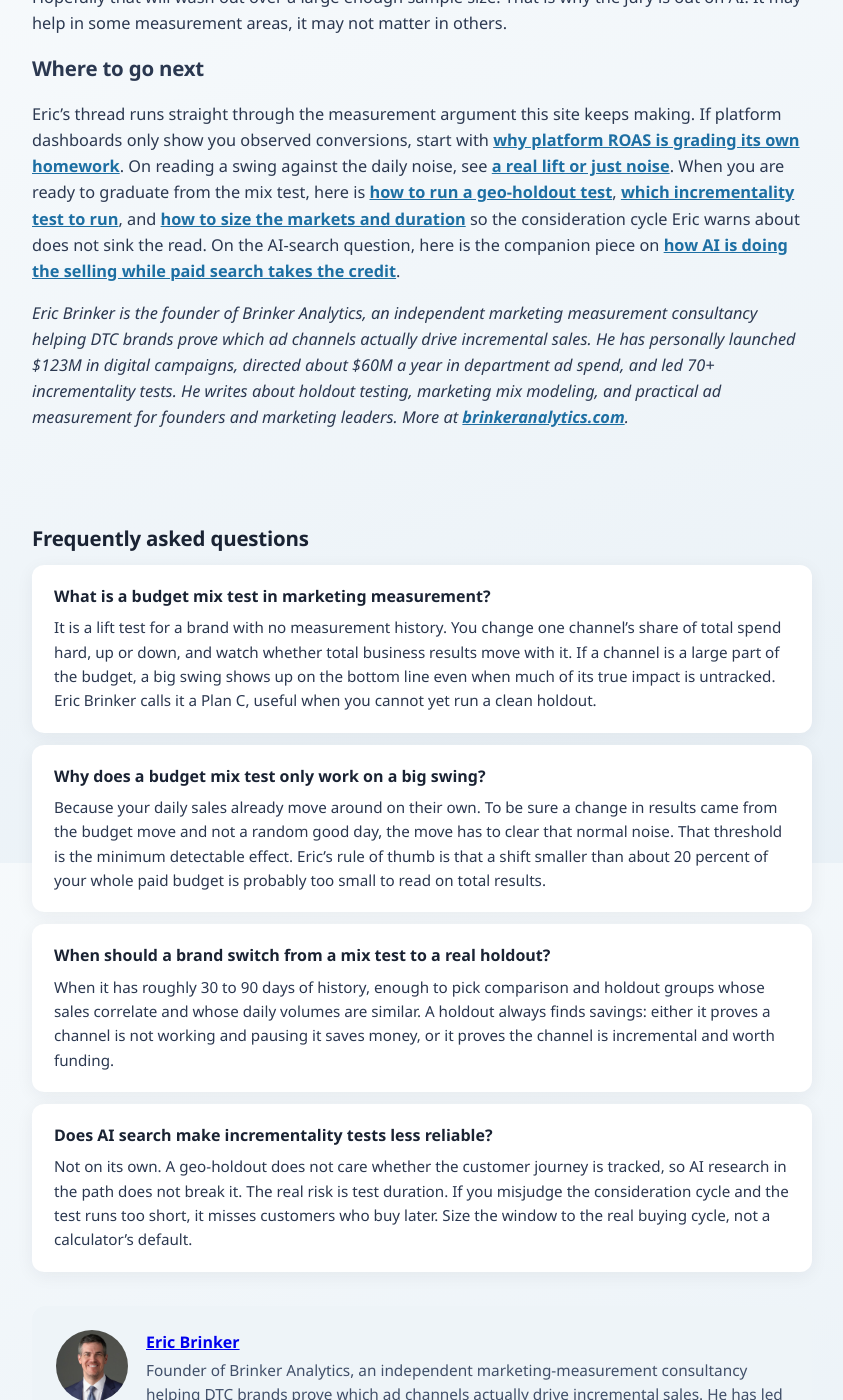
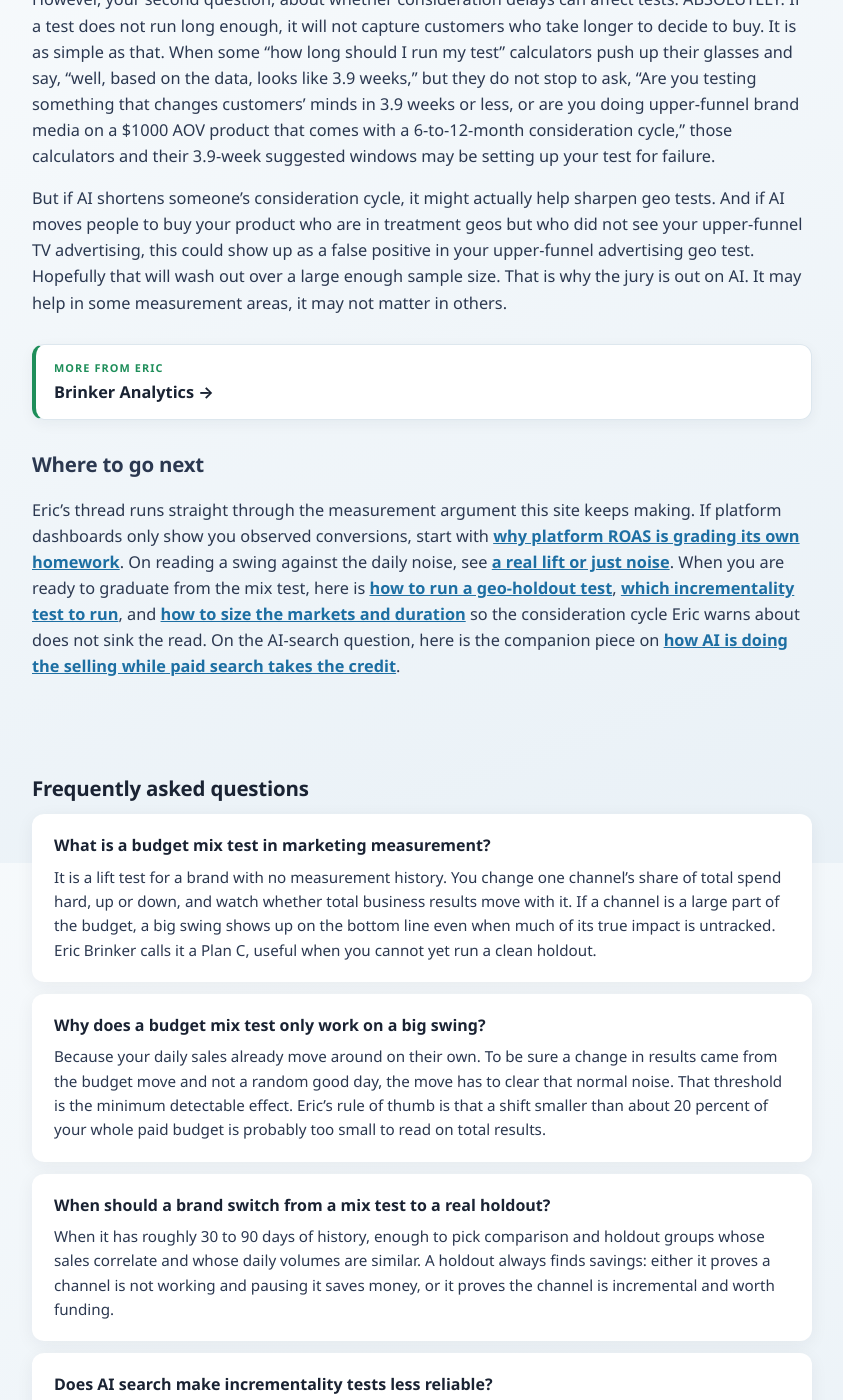
Before and after one commit to lsobrinski-marketing/lindseysobrinski.com, a Jekyll site: the page built from preview/the-budget-mix-test-is-a-plan-c.md, in a window 1280 px wide and 1400 px high, scrolled down 5437 px. Shown: the whole window, without its empty margins (218-1061 px from the left). Built offline with Jekyll 4.4.1, drawn with Linux system fonts in a browser that asks for light colours; some of the changed text lies outside the part shown.

Commit message:
Guest posts: top author card, dedupe bio, pull-quotes, more-from-author banner
- post.html: guest-author card at top (headshot + name->leader + credential +
  Guest contributor label), guest-only via ldr
- _includes/author-banner.html: reusable one-link nod to the guest's best work
  (front-matter driven: leader top_article_url/title; renders nothing if unset)
- site.css: .guestcard, .pullquote, .author-banner components
- _leaders/eric-brinker.md: credential line + top_article_* (site placeholder
  until Eric picks his best piece)
- Eric's post (preview + dark 2026-11-25): remove the duplicate italic footer bio
  (system author box stays), add two pull-quotes, drop the author banner mid-piece

Co-Authored-By: Claude Opus 4.8 <noreply@anthropic.com>

```diff
--- /dev/null
+++ b/_includes/author-banner.html
@@ -0,0 +1,13 @@
+{%- comment -%}
+  "More from the author" banner for guest posts. A one-link nod to the guest's
+  own best work on their site. Renders only when the post has an `author:` whose
+  _leaders page sets `top_article_url`. Drop {% include author-banner.html %}
+  at a natural break in a guest post body; emits nothing for host posts.
+{%- endcomment -%}
+{%- assign bl = site.leaders | where: "slug", page.author | first -%}
+{%- if bl and bl.top_article_url -%}
+<a class="author-banner" href="{{ bl.top_article_url }}" rel="noopener">
+  <span class="ab-k">More from {{ bl.name | split: " " | first }}</span>
+  <span class="ab-t">{{ bl.top_article_title | default: bl.website }} &rarr;</span>
+</a>
+{%- endif -%}
--- a/_layouts/post.html
+++ b/_layouts/post.html
@@ -38,6 +38,17 @@ layout: default
       <span>&middot; {{ content | number_of_words | divided_by: 220 | plus: 1 }} min read</span>
     </p>
   </div>
+
+  {%- if ldr -%}
+  <aside class="guestcard">
+    {%- if ldr.headshot %}<img src="{{ ldr.headshot }}" alt="{{ ldr.name }}" width="56" height="56" loading="eager">{%- endif %}
+    <div class="gc-body">
+      <span class="gc-label">Guest contributor</span>
+      <a class="gc-name" href="{{ ldr.url }}">{{ ldr.name }}</a>
+      <span class="gc-cred">{{ ldr.credential | default: ldr.role }}</span>
+    </div>
+  </aside>
+  {%- endif -%}
 
   {%- comment -%} ---------- auto-generated outline ---------- {%- endcomment -%}
   {%- unless page.toc == false -%}
--- a/assets/css/site.css
+++ b/assets/css/site.css
@@ -321,3 +321,19 @@ footer.sitefoot a{color:var(--accent);text-decoration:none;}
 .howto-banner-fix{font-size:.95rem;color:#41506a;margin-top:2px;}
 .howto-banner-go{font-size:.9rem;font-weight:700;color:var(--accent);margin-top:8px;}
 @media(max-width:560px){.howto-banner{flex-direction:column;border-left:none;border-top:4px solid #e2a83b;}.howto-banner-media{flex:none;max-width:none;height:160px;}}
+
+/* ===== Guest contributor components (guest posts only) ===== */
+.guestcard{display:flex;gap:14px;align-items:center;background:var(--soft);border-radius:14px;padding:14px 16px;margin:0 0 24px;border-left:4px solid var(--accent);}
+.guestcard img{width:56px;height:56px;border-radius:50%;object-fit:cover;flex:0 0 auto;}
+.guestcard .gc-label{display:block;font-size:.66rem;font-weight:800;letter-spacing:.1em;text-transform:uppercase;color:var(--accent);margin:0 0 2px;}
+.guestcard .gc-name{font-weight:700;color:var(--ink);text-decoration:none;}
+.guestcard .gc-name:hover{text-decoration:underline;}
+.guestcard .gc-cred{display:block;font-size:.85rem;color:var(--muted);margin-top:3px;line-height:1.35;}
+
+.pullquote{border:0;border-left:4px solid var(--accent);margin:26px 0;padding:2px 0 2px 22px;font-size:1.3rem;line-height:1.38;font-weight:700;color:var(--ink);letter-spacing:-.01em;font-style:normal;}
+.pullquote p{margin:0;}
+
+.author-banner{display:block;background:#fff;border:1px solid var(--line);border-left:4px solid var(--good,#1e8e5a);border-radius:12px;padding:14px 18px;margin:28px 0;text-decoration:none;box-shadow:0 4px 14px rgba(26,35,51,.05);transition:box-shadow .15s ease,transform .15s ease;}
+.author-banner:hover{box-shadow:0 8px 20px rgba(26,35,51,.1);transform:translateY(-1px);}
+.author-banner .ab-k{display:block;font-size:.68rem;font-weight:800;letter-spacing:.1em;text-transform:uppercase;color:var(--good,#1e8e5a);margin:0 0 3px;}
+.author-banner .ab-t{color:var(--ink);font-weight:700;}
--- a/preview/the-budget-mix-test-is-a-plan-c.md
+++ b/preview/the-budget-mix-test-is-a-plan-c.md
@@ -54,11 +54,15 @@ Platform dashboards show attributed conversions. I think "attributed" conversion
 
 If a founder starts thinking, "platform conversions can only see some sales, and only some of those sales are caused by the ad; there are also sales the platform is not recording but that are caused by the ad," the founder very quickly starts comparing platform-recorded sales to whole-business results. There are steps you can take to sharpen this comparison, like geo testing or marketing mix modeling. But using numbers besides the ones reported in the platform is a great way to keep the larger customer journey in mind, so you can truly drive the channels that push your whole business forward.
 
+<blockquote class="pullquote">"Attributed conversions should be called observed conversions."</blockquote>
+
 ## How big does the move have to be?
 
 **You write that a small bump will not tell you much. How do you decide how big the channel move needs to be, and what do you tell a brand that cannot afford a big move?**
 
 How big does a channel move need to be? With a little bit of math, your LLM can analyze your previous sales to figure out how stable versus how "noisy" your daily numbers are. The wilder your daily numbers, the bigger the channel move needs to be to rise above the normal noise, just to prove that a pop in sales was not simply a random good day. This is called the "minimum detectable effect" (MDE): a sales increase that says "your previous days were high sometimes, but they were not this high for this long. You must be doing something right." If a brand cannot afford a big move, you can (A) play with the numbers until you are simulating a big move in a smaller sandbox, or (B) try a holdout test. A holdout test always finds savings. Either you prove a channel was not working, and pausing that channel in a fraction of the country saved you money, or you prove a channel absolutely must be on to help your business, and you prove that spending money makes you money.
+
+<blockquote class="pullquote">"A holdout test always finds savings."</blockquote>
 
 ## Where the mix test starts to break
 
@@ -120,8 +124,8 @@ However, your second question, about whether consideration delays can affect tes
 
 But if AI shortens someone's consideration cycle, it might actually help sharpen geo tests. And if AI moves people to buy your product who are in treatment geos but who did not see your upper-funnel TV advertising, this could show up as a false positive in your upper-funnel advertising geo test. Hopefully that will wash out over a large enough sample size. That is why the jury is out on AI. It may help in some measurement areas, it may not matter in others.
 
+{% include author-banner.html %}
+
 ## Where to go next
 
 Eric's thread runs straight through the measurement argument this site keeps making. If platform dashboards only show you observed conversions, start with [why platform ROAS is grading its own homework](/blog/platform-roas-is-grading-its-own-homework/). On reading a swing against the daily noise, see [a real lift or just noise](/blog/a-real-lift-or-just-noise/). When you are ready to graduate from the mix test, here is [how to run a geo-holdout test](/blog/how-to-run-a-geo-holdout-test/), [which incrementality test to run](/blog/which-incrementality-test-to-run/), and [how to size the markets and duration](/blog/geo-holdout-sizing-markets-and-duration/) so the consideration cycle Eric warns about does not sink the read. On the AI-search question, here is the companion piece on [how AI is doing the selling while paid search takes the credit](/blog/ai-does-the-selling-paid-search-takes-the-credit/).
-
-*Eric Brinker is the founder of Brinker Analytics, an independent marketing measurement consultancy helping DTC brands prove which ad channels actually drive incremental sales. He has personally launched $123M in digital campaigns, directed about $60M a year in department ad spend, and led 70+ incrementality tests. He writes about holdout testing, marketing mix modeling, and practical ad measurement for founders and marketing leaders. More at [brinkeranalytics.com](https://brinkeranalytics.com).*
```
Also changed, not shown: _leaders/eric-brinker.md (+5 -0 lines), _posts/2026-11-25-the-budget-mix-test-is-a-plan-c.md (+6 -2 lines).
